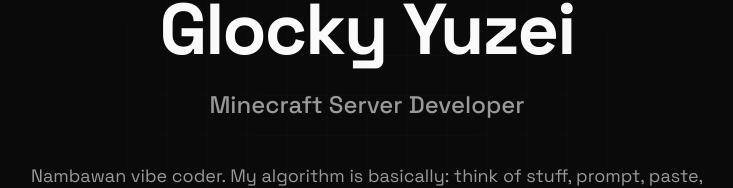
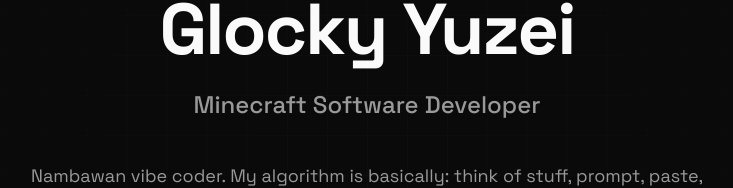
Before and after one commit to glockyyuzei/glocky-portfolio, a React (Vite) app: page / in a window 1280 px wide. Shown: the part 265-453 px from the top of the page, without its empty margins (273-1006 px from the left). Built offline with nearby package versions, Linux system fonts and the light colour scheme.

Commit message:
Minor fix

```diff
--- a/src/components/portfolio/Hero.tsx
+++ b/src/components/portfolio/Hero.tsx
@@ -3,7 +3,8 @@
 
 const roles = [
   "Minecraft Server Developer",
-  "Minecraft Mod & Plugin Developer"
+  "Minecraft Mod & Plugin Developer",
+  "Minecraft Software Developer"
 ];
 
 export function Hero() {
--- a/src/components/portfolio/Skills.tsx
+++ b/src/components/portfolio/Skills.tsx
@@ -54,7 +54,6 @@
       "Java",
       "Fabric",
       "Forge",
-      "NeoForge",
       "Paper",
       "Purpur",
       "Spigot",
```
